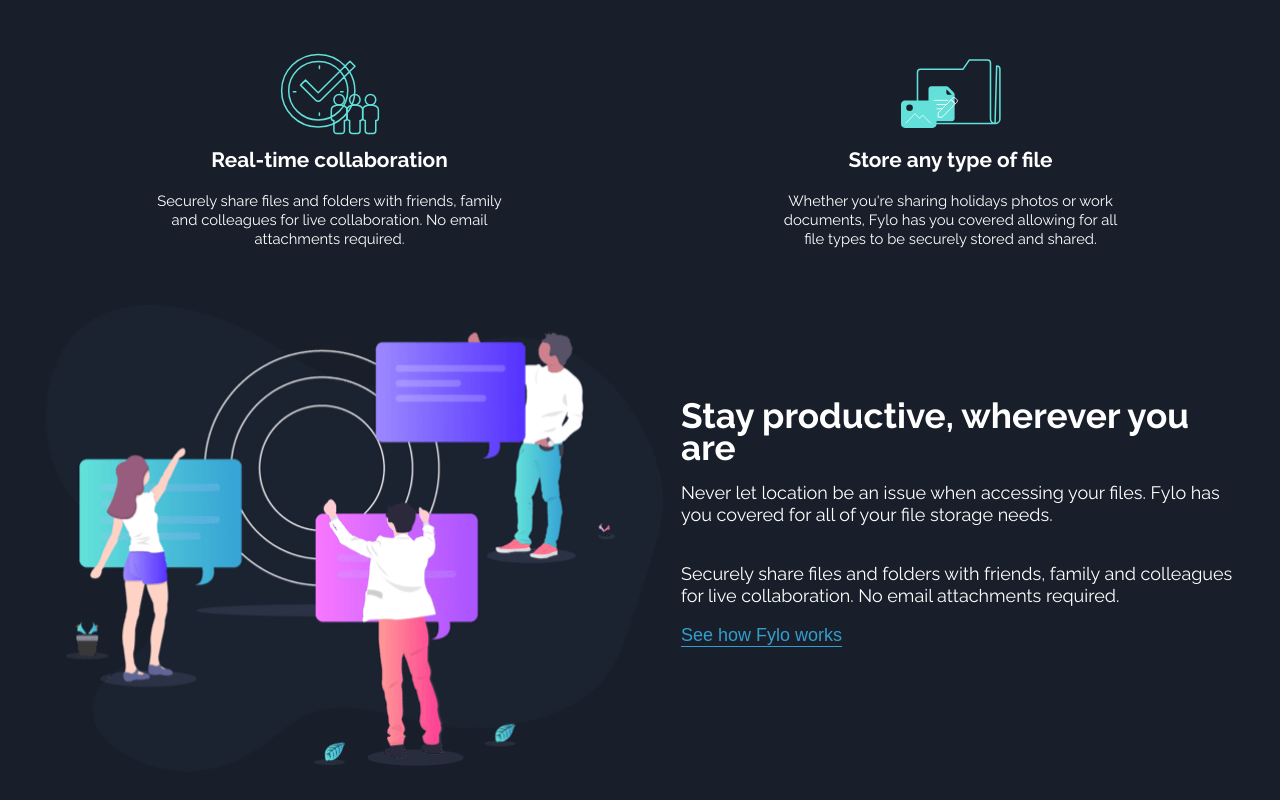
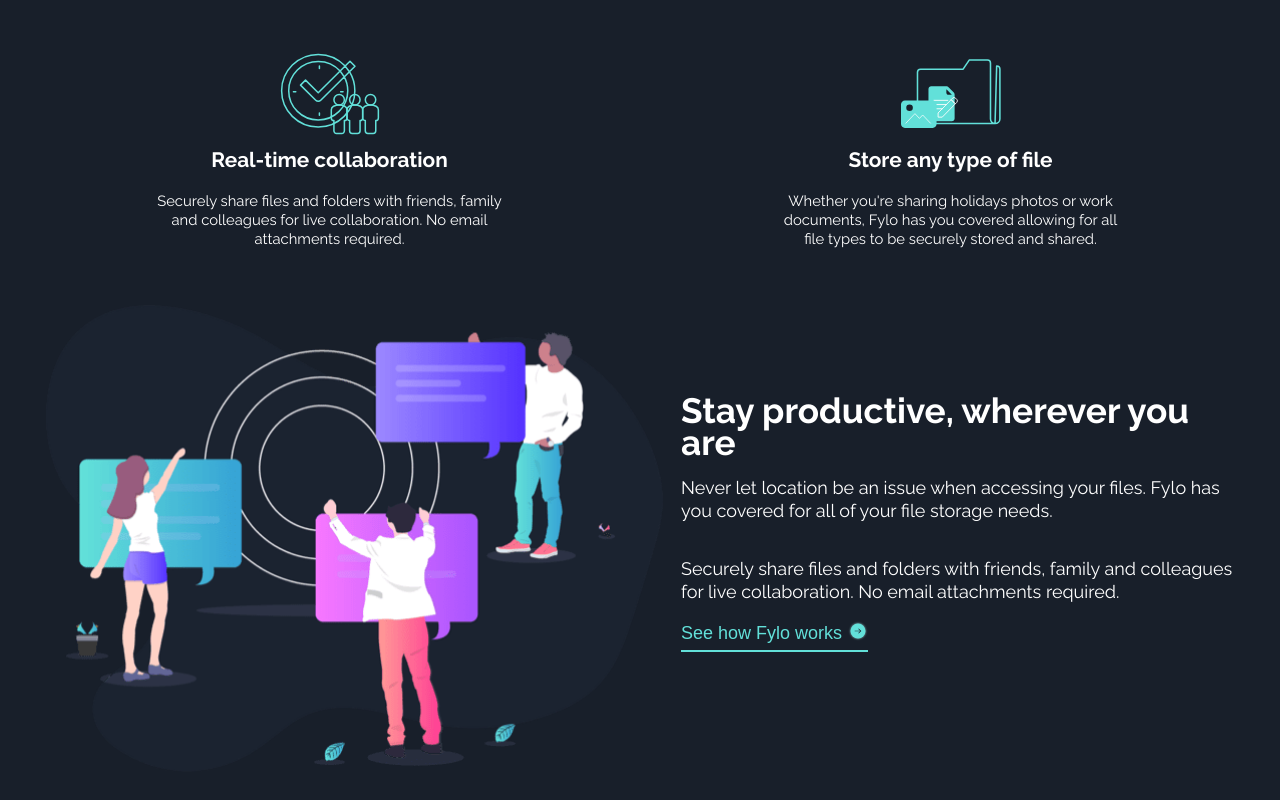
Before and after one commit to DonquixoteSabo/fylo-dark-theme, a Next.js app: page / in a window 1280 px wide. Shown: the part 1272-2072 px from the top of the page. Built offline with nearby package versions, Linux system fonts and the light colour scheme.

Commit message:
feat: :sparkles: Style button

```diff
--- a/components/Info.js
+++ b/components/Info.js
@@ -6,7 +6,6 @@ const InfoWrapper = styled.article`
   flex-direction: column;
   justify-content: center;
   align-items: center;
-  /* max-width: 1200px; */
   margin: 0 auto;
   padding: 2em;
   @media screen and (min-width: 986px) {
@@ -25,7 +24,6 @@ const TextContainer = styled.div`
     display: flex;
     flex-direction: column;
     justify-content: center;
-    /* align-items: center; */
   }
 `;
 
@@ -39,18 +37,42 @@ const Text = styled.p`
 `;
 
 const Button = styled.button`
+  display: flex;
+  align-items: center;
   background: none;
   border: none;
-  color: hsl(198, 60%, 50%);
-  border-bottom: 1px solid hsl(198, 60%, 50%);
+  color: ${({ theme }) => theme.colors.cadetBlue};
+  border-bottom: 2px solid ${({ theme }) => theme.colors.cadetBlue};
+  padding-bottom: 0.2em;
   font-size: 1.125rem;
   margin-bottom: 30px;
+  transition: 0.3s ease-in-out;
+  .arrow-hover {
+    display: none;
+  }
+  .arrow {
+    margin-left: 0.3em;
+  }
+  img {
+    width: 20px;
+  }
+  &:hover {
+    color: ${({ theme }) => theme.colors.neutral};
+    border-bottom: 2px solid ${({ theme }) => theme.colors.neutral};
+    transform: translateY(-10%);
+
+    img {
+      display: none;
+    }
+    .arrow-hover {
+      display: block;
+    }
+  }
 `;
 
 const StyledImage = styled(Image)`
   width: 50%;
   max-width: 700px;
-  flex-grow: 1;
   object-fit: contain;
 `;
 
@@ -73,7 +95,13 @@ export default function Info() {
           for live collaboration. No email attachments required.
         </Text>
         <div>
-          <Button>See how Fylo works</Button>
+          <Button>
+            See how Fylo works{' '}
+            <span className="arrow">
+              <img src="/images/icon-arrow.svg" alt="arrow icon" />
+              <div className="arrow-hover">&rarr;</div>
+            </span>
+          </Button>
         </div>
       </TextContainer>
     </InfoWrapper>
--- a/pages/_app.js
+++ b/pages/_app.js
@@ -17,6 +17,7 @@ const theme = {
   colors: {
     primary: '#0070f3',
     neutral: 'hsl(0, 0%, 100%)',
+    cadetBlue: '#62E0D9',
   },
 };
 
```
